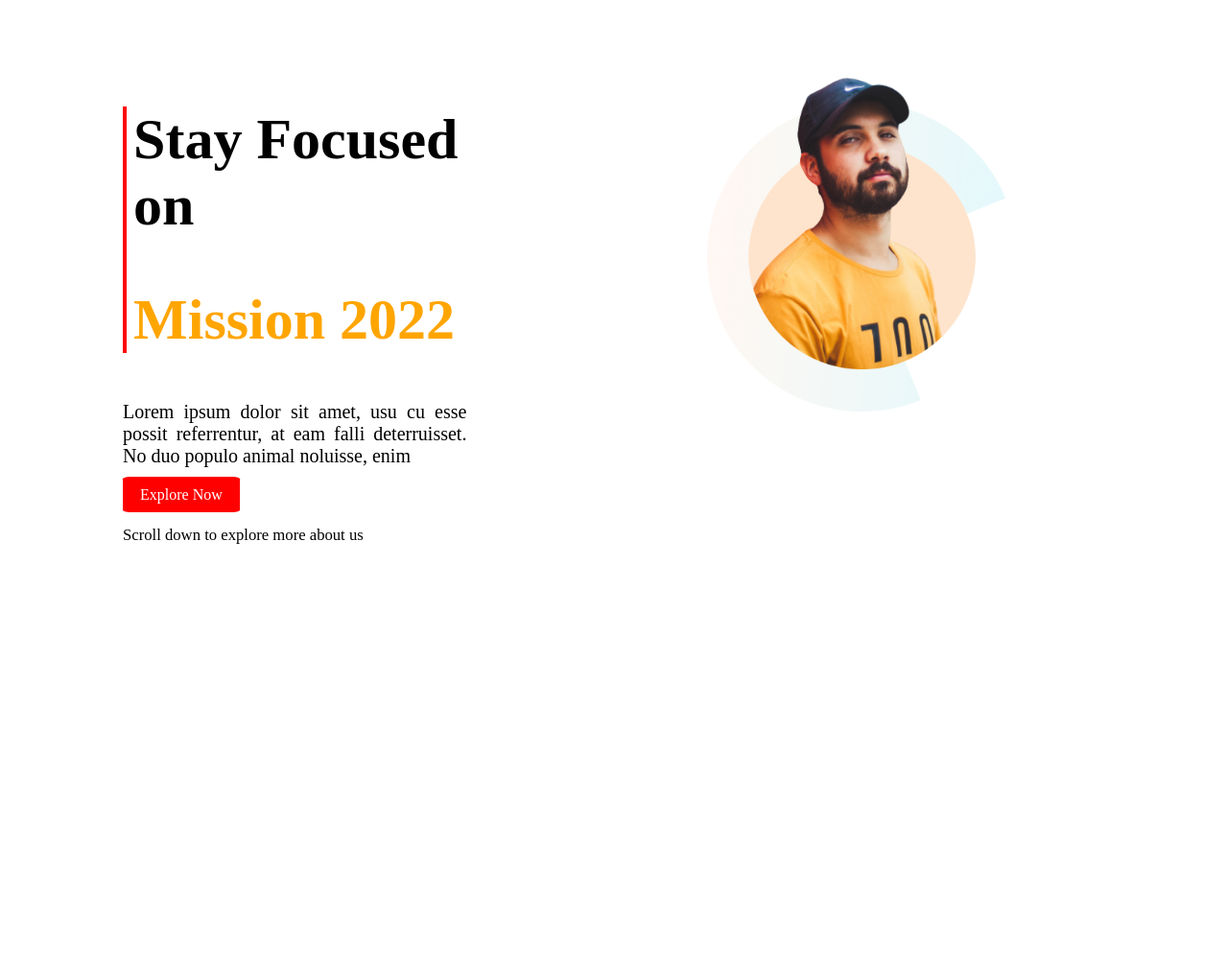
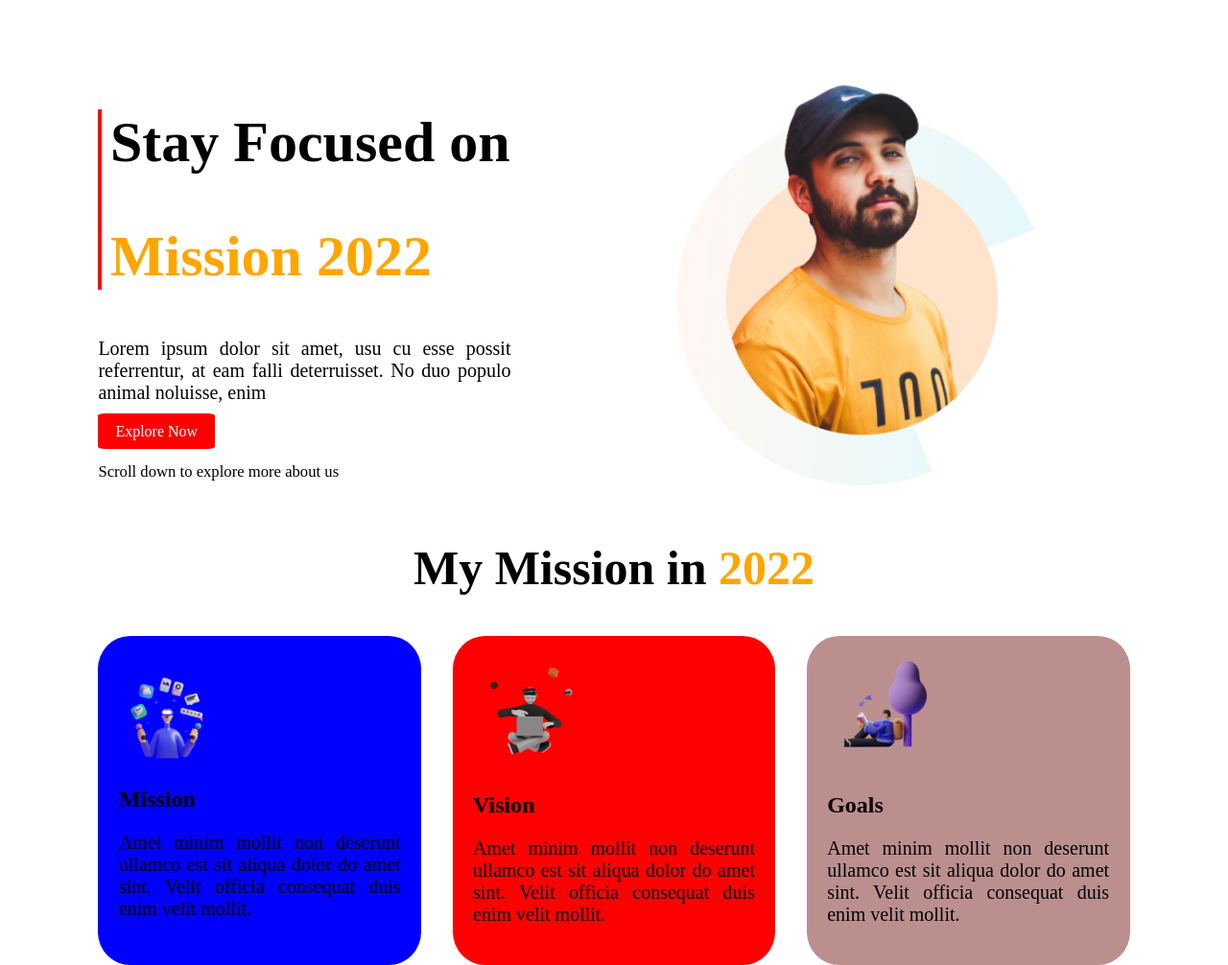
Before and after one commit to SJMormo/mission-2022-assignment-01, a plain HTML site: page index.html in a window 1280 px wide. Shown: the whole page at 96% size. Before the commit the page ends 800 px from the top, so only its background shows below. Drawn offline with Linux system fonts and the light colour scheme.

Commit message:
Second section added

```diff
--- a/index.html
+++ b/index.html
@@ -32,6 +32,57 @@
             <img src="images/person/person-0.png" alt="">
         </div>
     </section>
+
+    <section class="second-section">
+        <h1>My Mission in <span class="orange-color">2022</span></h1>
+
+        <div class="flexible-items">
+            <div id="card-1" class="card-item">
+                <div>
+                    <img src="images/illustrators/illustrator-1.png" alt="">
+                </div>
+                <div>
+                    <h2>Mission</h2>
+                    <p>
+                        Amet minim mollit non deserunt
+                        ullamco est sit aliqua dolor do amet
+                        sint. Velit officia consequat duis enim
+                        velit mollit.
+                    </p>
+                </div>
+            </div>
+
+            <div id="card-2" class="card-item">
+                <div>
+                    <img src="images/illustrators/illustrator-2.png" alt="">
+                </div>
+                <div>
+                    <h2>Vision</h2>
+                    <p>
+                        Amet minim mollit non deserunt
+                        ullamco est sit aliqua dolor do amet
+                        sint. Velit officia consequat duis enim
+                        velit mollit.
+                    </p>
+                </div>
+            </div>
+
+            <div id="card-3" class="card-item">
+                <div>
+                    <img src="images/illustrators/illustrator-3.png" alt="">
+                </div>
+                <div>
+                    <h2>Goals</h2>
+                    <p>
+                        Amet minim mollit non deserunt
+                        ullamco est sit aliqua dolor do amet
+                        sint. Velit officia consequat duis enim
+                        velit mollit.
+                    </p>
+                </div>
+            </div>
+        </div>
+    </section>
 </body>
 
 </html>
--- a/style.css
+++ b/style.css
@@ -1,11 +1,11 @@
 body {
-    padding-left: 10%;
-    padding-right: 10%;
+    padding-left: 8%;
+    padding-right: 8%;
     margin: 0;
 }
 
 .half-width {
-    width: 35%;
+    width: 40%;
 }
 
 .flexible-items {
@@ -14,8 +14,8 @@ body {
 
 .top-section img {
     width: 90%;
-    padding-left: 70%;
-    padding-top: 5%;
+    padding-left: 40%;
+    padding-top: 3%;
 }
 
 .top-section-left-card {
@@ -35,8 +35,6 @@ body {
 
 }
 
-
-
 .top-section h1 {
     font-size: 60px;
     padding-left: 2%;
@@ -50,3 +48,32 @@ p {
     font-size: 20px;
     text-align: justify;
 }
+
+.second-section h1 {
+    font-size: 50px;
+    text-align: center;
+}
+
+.card-item img {
+    width: 40%;
+}
+
+.card-item {
+    border-radius: 10%;
+    width: 28%;
+    padding: 2%;
+}
+
+#card-1 {
+    background-color: blue;
+}
+
+#card-2 {
+    background-color: red;
+    margin-left: 3%;
+    margin-right: 3%;
+}
+
+#card-3 {
+    background-color: rosybrown;
+}
```
